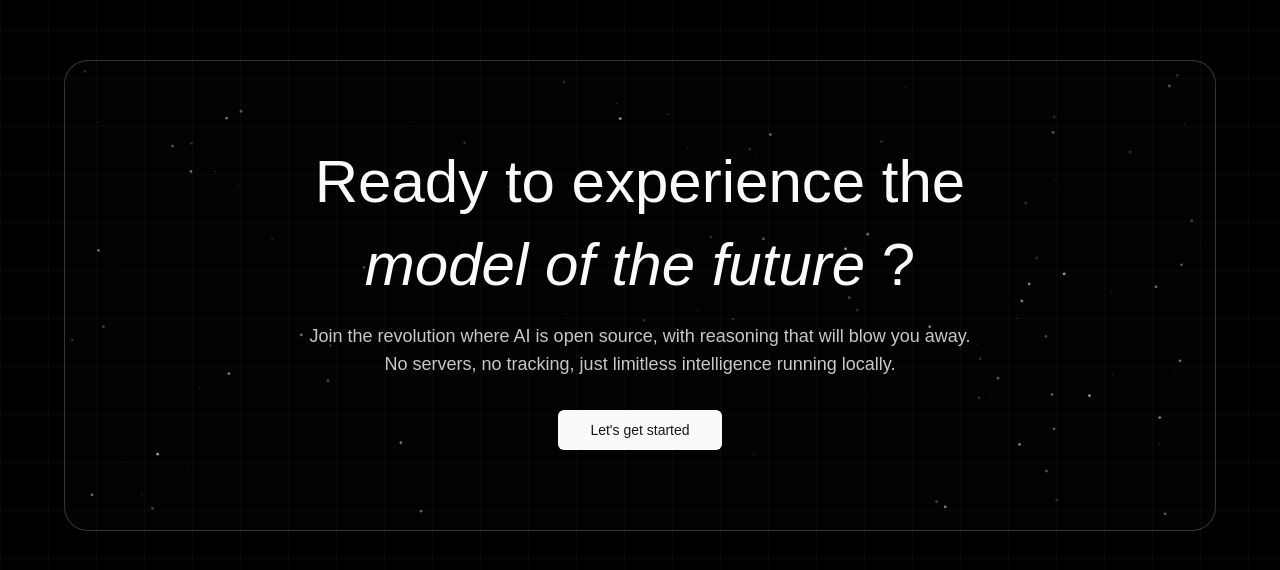
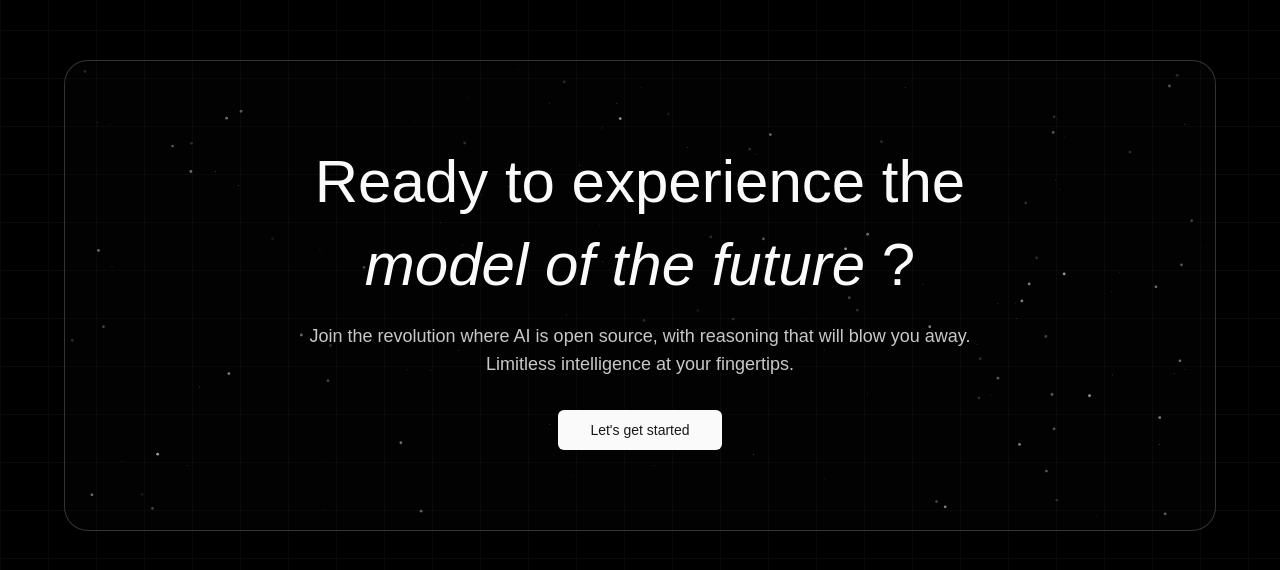
Before and after one commit to sgAIqO0psl51xk/coinseek, a Next.js app in the folder frontend/: page / in a window 1280 px wide. Shown: the part 2962-3532 px from the top of the page. Built offline with nearby package versions, Linux system fonts and the light colour scheme.

Commit message:
landing page copywriting

```diff
--- a/frontend/src/components/capabilities.tsx
+++ b/frontend/src/components/capabilities.tsx
@@ -210,7 +210,7 @@ const Trading = () => (
                     We've all heard of DeepSeek. <br /> Now, add in <span className="font-subheading italic">sprinkles of crypto.</span>
                 </h2>
                 <p className="text-base md:text-lg text-center text-accent-foreground/80 mt-6">
-                    Buy, sell, and trade your favorite cryptocurrencies with the power of AI. <br /> Or just use our app to make better decisions. It&apos;s up to you.
+                    Buy, sell, and trade your favorite cryptocurrencies with the power of AI research. <br /> Or just use our app to make better decisions. It&apos;s up to you.
                 </p>
             </div>
         </Container>
--- a/frontend/src/components/cta.tsx
+++ b/frontend/src/components/cta.tsx
@@ -44,7 +44,7 @@ const CTA = () => {
                         Ready to experience the <br /> <span className="font-subheading italic">model of the future</span> ?
                     </h2>
                     <p className="text-sm md:text-lg text-center text-accent-foreground/80 max-w-2xl mx-auto mt-4 px-4 lg:px-0">
-                        Join the revolution where AI is open source, with reasoning that will blow you away. <span className="hidden lg:inline">No servers, no tracking, just limitless intelligence running locally.</span>
+                        Join the revolution where AI is open source, with reasoning that will blow you away. <span className="hidden lg:inline">Limitless intelligence at your fingertips.</span>
                     </p>
                     <Link href="/cot" className="mt-8">
                         <Button size="lg">
```
